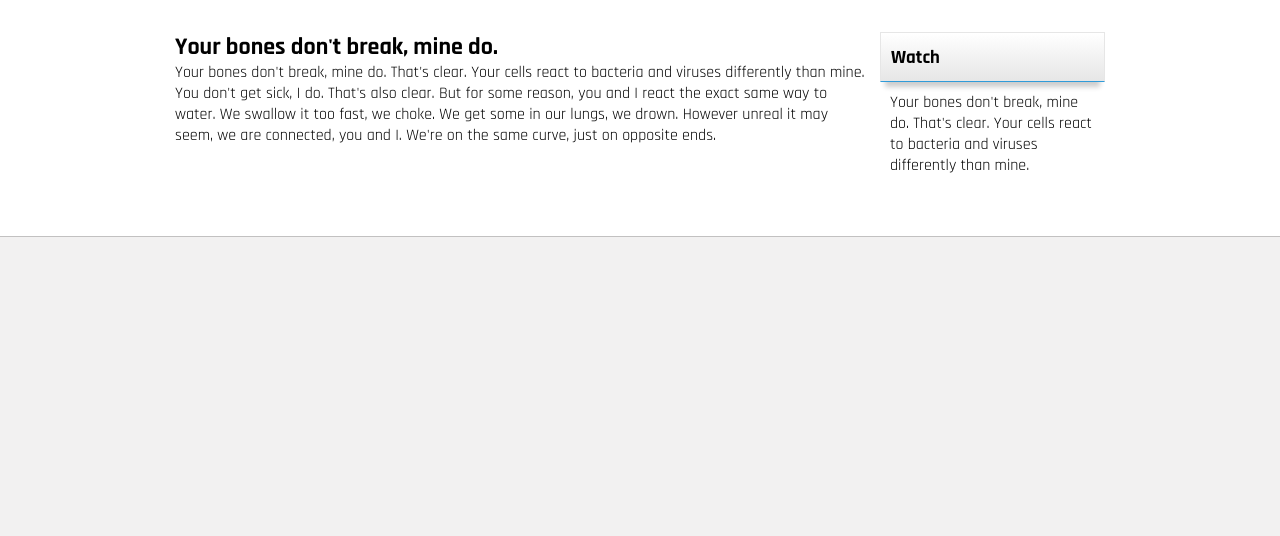
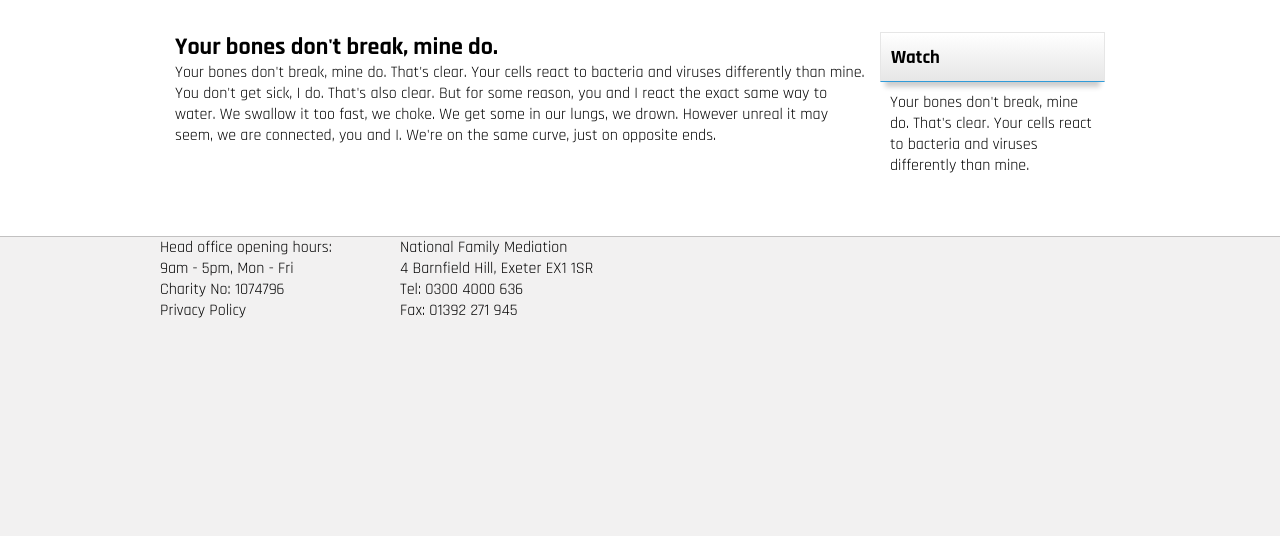
Before and after one commit to Kresshy/sitebuilds, a PHP site: page / in a window 1280 px wide. Shown: the part 608-1144 px from the top of the page. Run offline with PHP 8.4, Linux system fonts and the light colour scheme.

```diff
--- a/B&B_mediacios_studio/assets/css/main.css
+++ b/B&B_mediacios_studio/assets/css/main.css
@@ -34,6 +34,10 @@
   margin-left: auto;
   margin-right: auto;
   min-height: 0;
+}
+
+.no-list-style {
+  list-style: none;
 }
 
 /* header */
--- a/B&B_mediacios_studio/index.html
+++ b/B&B_mediacios_studio/index.html
@@ -69,10 +94,31 @@
     </div>
   </section>
   <footer>
-		<div></div>
-		<div></div>
-		<div></div>
-		<div></div>
+    <div class="wrapper-960">
+      <div class="wrapper-240 wrapper-float">
+        <ul class="no-list-style">
+          <li>Head office opening hours:</li>
+          <li>9am - 5pm, Mon - Fri</li>
+          <li>Charity No: 1074796</li>
+          <li>Privacy Policy</li>
+        </ul>
+      </div>
+      <div class="wrapper-240 wrapper-float">
+        <ul class="no-list-style">
+          <li>National Family Mediation</li>
+          <li>4 Barnfield Hill, Exeter EX1 1SR</li>
+          <li>Tel: 0300 4000 636</li>
+          <li>Fax: 01392 271 945</li>
+        </ul>
+      </div>
+      <div class="wrapper-240 wrapper-float">
+
+      </div>
+      <div class="wrapper-240 wrapper-float">
+
+      </div>
+      <div class="clearfix"></div>
+    </div>
   </footer>
 </body>
 </html>
```
Also changed, not shown: other parts of B&B_mediacios_studio/assets/css/main.css (+35 -0 lines), other parts of B&B_mediacios_studio/index.html (+32 -7 lines). Lines whose indentation alone changed are shown as unchanged.
